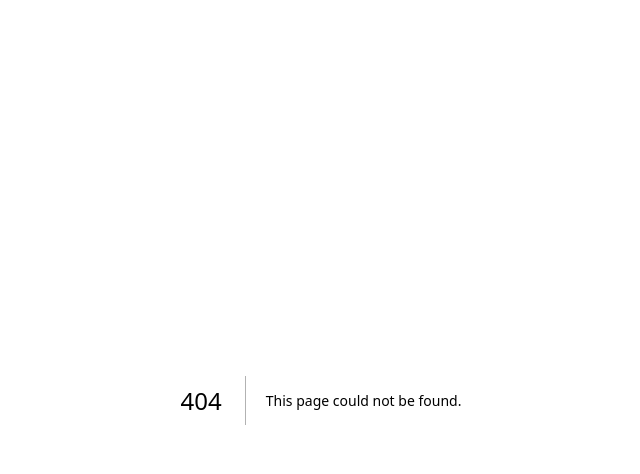
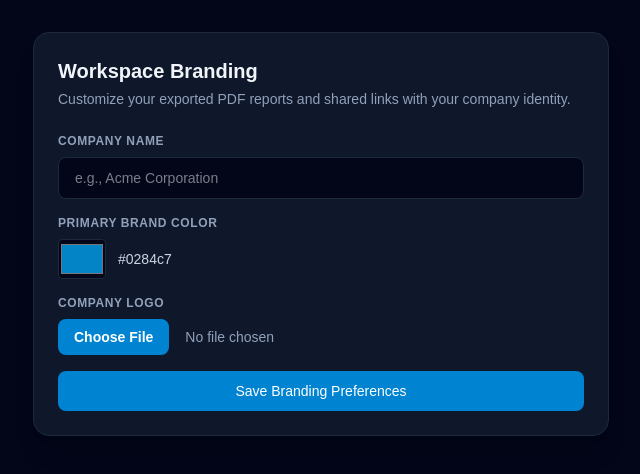
Before and after one commit to Dellzy1/matrix-ai-engine, a Next.js app: page /settings/branding in a window 1280 px wide. Before the commit this address had no page. Shown: the top 474 px of the page, without its empty margins (319-959 px from the left). Built offline with nearby package versions, Linux system fonts and the light colour scheme; no server answers.

Commit message:
feat: add workspace branding page

```diff
--- /dev/null
+++ b/src/app/settings/branding/page.tsx
@@ -0,0 +1,166 @@
+"use client";
+
+import { useState, useEffect } from "react";
+import { createClient } from "@supabase/supabase-js"; // Or use your local project's supabase client import if configured
+
+const supabase = createClient(
+  process.env.NEXT_PUBLIC_SUPABASE_URL || "",
+  process.env.NEXT_PUBLIC_SUPABASE_ANON_KEY || ""
+);
+
+export default function BrandingSettingsPage() {
+  const [companyName, setCompanyName] = useState("");
+  const [primaryColor, setPrimaryColor] = useState("#0284c7");
+  const [logoUrl, setLogoUrl] = useState("");
+  const [uploading, setUploading] = useState(false);
+  const [saving, setSaving] = useState(false);
+  const [message, setMessage] = useState<{ type: "success" | "error"; text: string } | null>(null);
+
+  // Handle Logo File Upload to Supabase Storage Bucket
+  const handleLogoUpload = async (e: React.ChangeEvent<HTMLInputElement>) => {
+    try {
+      setMessage(null);
+      const files = e.target.files;
+      if (!files || files.length === 0) return;
+
+      const file = files[0];
+      setUploading(true);
+
+      const fileExt = file.name.split(".").pop();
+      const fileName = `logo-${Date.now()}.${fileExt}`;
+      const filePath = `${fileName}`;
+
+      // Upload to 'workspace-logos' bucket
+      const { error: uploadError } = await supabase.storage
+        .from("workspace-logos")
+        .upload(filePath, file, { upsert: true });
+
+      if (uploadError) throw uploadError;
+
+      // Get Public URL
+      const { data } = supabase.storage
+        .from("workspace-logos")
+        .getPublicUrl(filePath);
+
+      setLogoUrl(data.publicUrl);
+      setMessage({ type: "success", text: "Logo uploaded successfully!" });
+    } catch (err: any) {
+      setMessage({ type: "error", text: err.message || "Failed to upload logo." });
+    } finally {
+      setUploading(false);
+    }
+  };
+
+  // Save Settings to Database
+  const handleSave = async (e: React.FormEvent) => {
+    e.preventDefault();
+    setSaving(true);
+    setMessage(null);
+
+    try {
+      // Example update statement targeting your matrices or workspaces table
+      const { error } = await supabase
+        .from("matrices")
+        .update({
+          company_name: companyName,
+          primary_color: primaryColor,
+          logo_url: logoUrl,
+        })
+        .limit(1); // Adjust query based on your workspace model architecture
+
+      if (error) throw error;
+      setMessage({ type: "success", text: "Branding settings saved successfully!" });
+    } catch (err: any) {
+      setMessage({ type: "error", text: err.message || "Failed to save settings." });
+    } finally {
+      setSaving(false);
+    }
+  };
+
+  return (
+    <main className="min-h-screen bg-slate-950 text-slate-100 p-8">
+      <div className="max-w-xl mx-auto bg-slate-900 border border-slate-800 rounded-2xl p-6 shadow-xl space-y-6">
+        <div>
+          <h1 className="text-xl font-bold">Workspace Branding</h1>
+          <p className="text-sm text-slate-400 mt-1">
+            Customize your exported PDF reports and shared links with your company identity.
+          </p>
+        </div>
+
+        {message && (
+          <div
+            className={`p-3 rounded-lg text-sm ${
+              message.type === "success"
+                ? "bg-emerald-950 border border-emerald-800 text-emerald-300"
+                : "bg-rose-950 border border-rose-800 text-rose-300"
+            }`}
+          >
+            {message.text}
+          </div>
+        )}
+
+        <form onSubmit={handleSave} className="space-y-4">
+          {/* Company Name */}
+          <div>
+            <label className="block text-xs font-semibold uppercase tracking-wider text-slate-400 mb-2">
+              Company Name
+            </label>
+            <input
+              type="text"
+              value={companyName}
+              onChange={(e) => setCompanyName(e.target.value)}
+              placeholder="e.g., Acme Corporation"
+              className="w-full bg-slate-950 border border-slate-800 rounded-lg px-4 py-2.5 text-sm text-slate-100 focus:outline-none focus:border-sky-500"
+            />
+          </div>
+
+          {/* Primary Color Picker */}
+          <div>
+            <label className="block text-xs font-semibold uppercase tracking-wider text-slate-400 mb-2">
+              Primary Brand Color
+            </label>
+            <div className="flex items-center gap-3">
+              <input
+                type="color"
+                value={primaryColor}
+                onChange={(e) => setPrimaryColor(e.target.value)}
+                className="w-12 h-10 bg-slate-950 border border-slate-800 rounded cursor-pointer"
+              />
+              <span className="text-sm font-mono text-slate-300">{primaryColor}</span>
+            </div>
+          </div>
+
+          {/* Logo Upload */}
+          <div>
+            <label className="block text-xs font-semibold uppercase tracking-wider text-slate-400 mb-2">
+              Company Logo
+            </label>
+            <div className="flex items-center gap-4">
+              {logoUrl && (
+                <div className="w-12 h-12 bg-slate-950 border border-slate-800 rounded-lg flex items-center p-1 overflow-hidden">
+                  <img src={logoUrl} alt="Logo Preview" className="object-contain w-full h-full" />
+                </div>
+              )}
+              <input
+                type="file"
+                accept="image/png, image/jpeg, image/svg+xml"
+                onChange={handleLogoUpload}
+                disabled={uploading}
+                className="text-sm text-slate-400 file:mr-4 file:py-2 file:px-4 file:rounded-lg file:border-0 file:text-sm file:font-semibold file:bg-sky-600 file:text-white hover:file:bg-sky-500 cursor-pointer"
+              />
+            </div>
+          </div>
+
+          {/* Submit Button */}
+          <button
+            type="submit"
+            disabled={saving || uploading}
+            className="w-full bg-sky-600 hover:bg-sky-500 text-white font-medium py-2.5 rounded-lg text-sm transition-colors disabled:opacity-50"
+          >
+            {saving ? "Saving Changes..." : "Save Branding Preferences"}
+          </button>
+        </form>
+      </div>
+    </main>
+  );
+}
```
